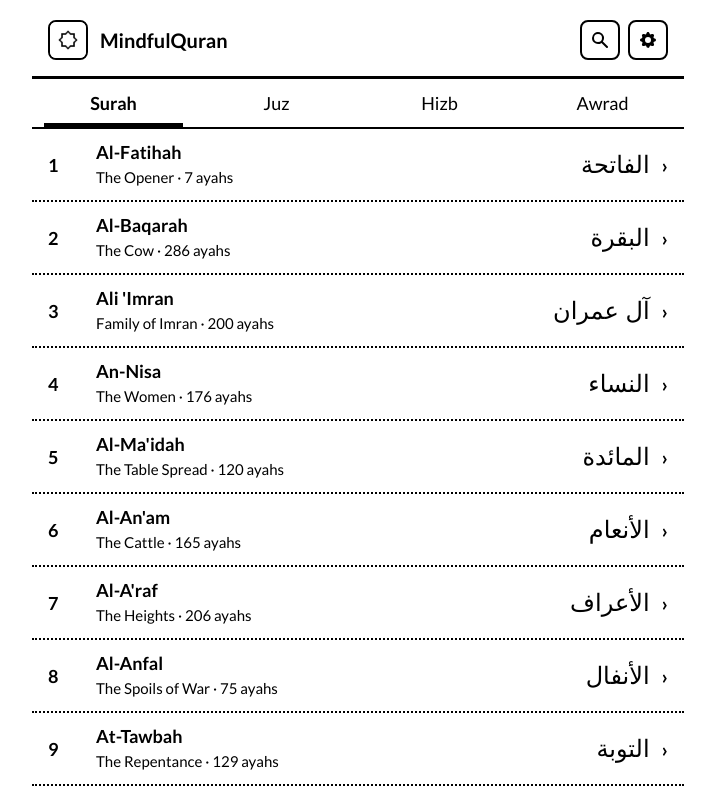
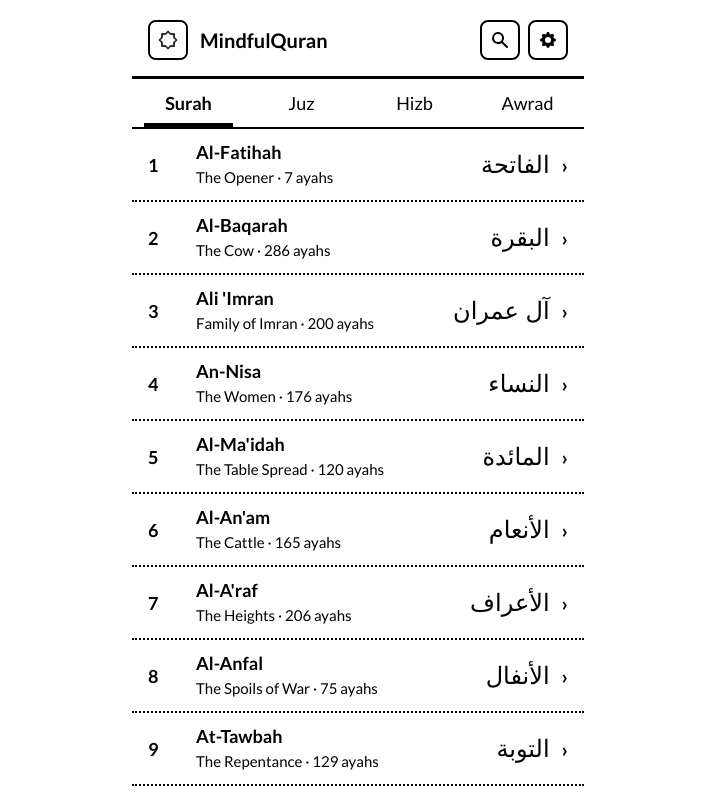
Before and after one commit to stephane849/mindfulquran, a Next.js app: page / in a window 1280 px wide. Shown: the top 800 px of the page, without its empty margins (268-983 px from the left). Built offline with nearby package versions, Linux system fonts and the light colour scheme; a web font is replaced by a local one.

Commit message:
Revert max-width to 480px

```diff
--- a/app/globals.css
+++ b/app/globals.css
@@ -15,7 +15,7 @@
 
 html {
   -webkit-text-size-adjust: 100%;
-  max-width: 680px;
+  max-width: 480px;
   margin-inline: auto;
 }
 
```
